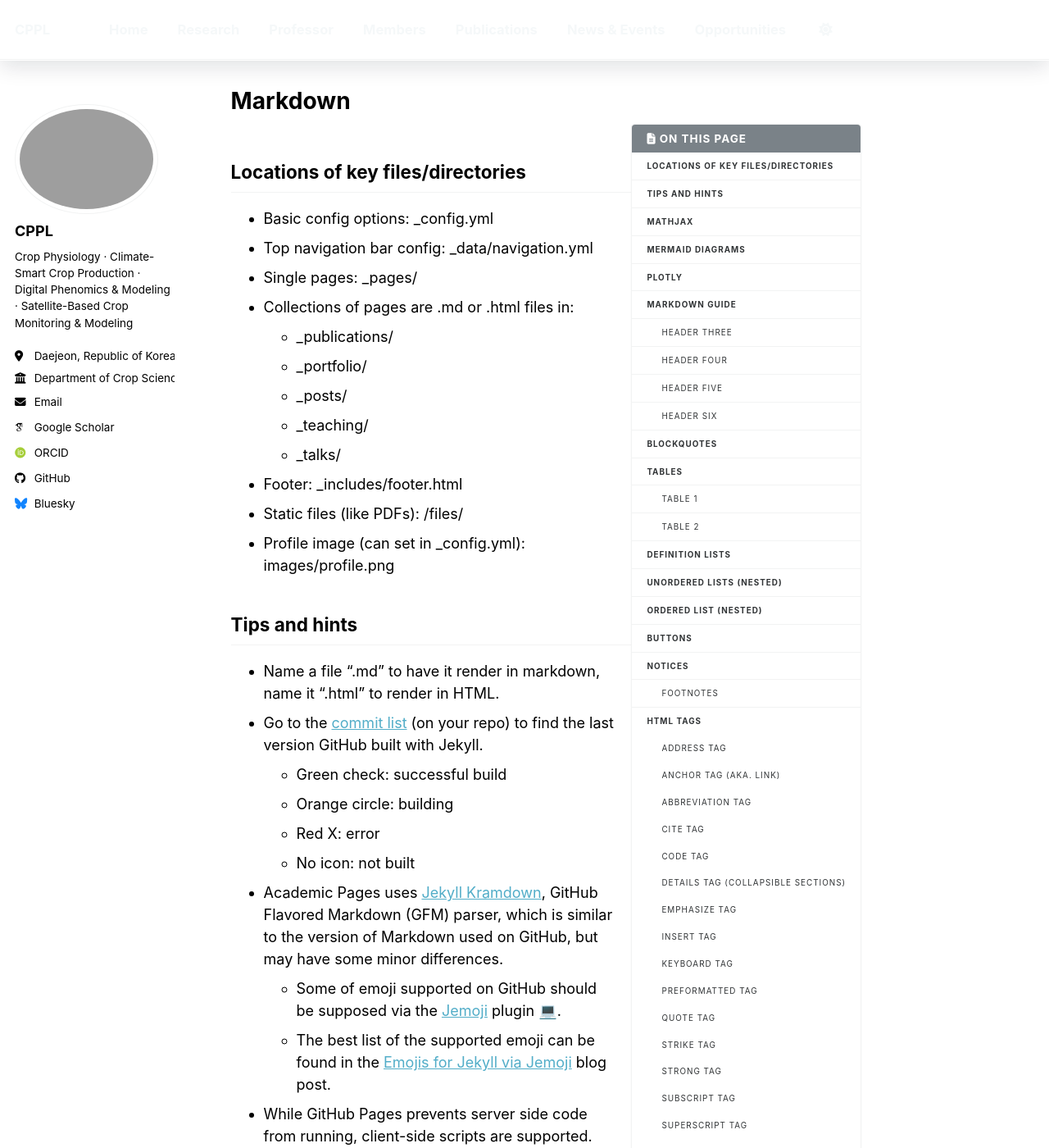
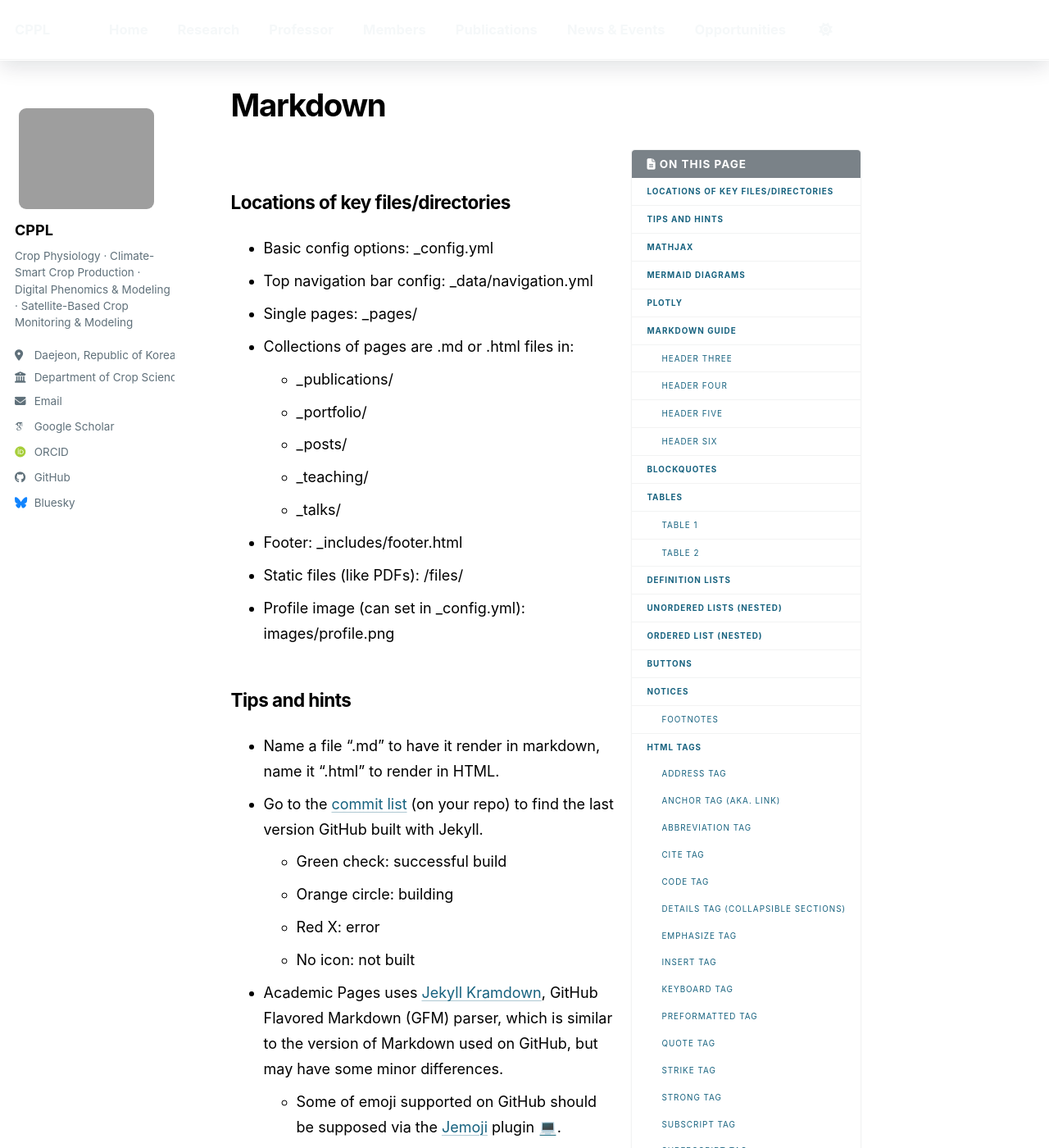
Before and after one commit to HYEONSEOKLEE-Prof/hyeonseoklee-prof.github.io, a Jekyll site: the page built from _pages/markdown.md, in a window 1280 px wide and 1400 px high. Shown: the whole window at 82% size. Built offline with Jekyll 4.4.1, drawn with Linux system fonts in a browser that asks for light colours; emoji names are drawn with the system emoji font; some web fonts are replaced; a script bundle is joined from its source files by our own code; library files that are not in the unit come from our copies.

Commit message:
Polish shared content and archive pages

```diff
--- a/assets/css/cppl-polish.css
+++ b/assets/css/cppl-polish.css
@@ -505,3 +505,71 @@
   .cppl-hero img { border-radius:8px; }
   .cppl-profile-card,.cppl-members-hero { border-radius:12px; }
 }
+
+
+
+/* Shared treatment for publications, news, opportunities and archive pages */
+.page__title {
+  margin-bottom:1.25rem;
+  padding-bottom:.7rem;
+  border-bottom:1px solid var(--cppl-rule);
+  color:var(--cppl-deep);
+  font-size:clamp(1.8rem,3vw,2.5rem);
+  letter-spacing:-.035em;
+}
+.page__content h2:not(.cppl-section-title):not(.cppl-member-section-title) {
+  margin-top:2.25em;
+  padding-bottom:.55rem;
+  border-bottom:1px solid var(--cppl-rule);
+  color:var(--cppl-deep);
+  letter-spacing:-.025em;
+}
+.page__content h3 { color:#26465a; letter-spacing:-.015em; }
+.page__content p,.page__content li { line-height:1.72; }
+.page__content a {
+  color:#17627f;
+  text-decoration-color:rgba(23,98,127,.35);
+  text-decoration-thickness:1px;
+  text-underline-offset:3px;
+}
+.page__content a:hover { color:#0b3767; text-decoration-color:var(--cppl-leaf); }
+.page__content blockquote {
+  margin-left:0;
+  padding:1rem 1.2rem;
+  border-left:3px solid var(--cppl-leaf);
+  background:#edf2ed;
+  color:#4e6069;
+}
+.archive__subtitle {
+  padding-bottom:.65rem;
+  border-bottom:1px solid var(--cppl-rule);
+  color:var(--cppl-deep);
+}
+.list__item { padding-bottom:1.2rem; border-bottom:1px solid var(--cppl-rule); }
+.archive__item-title a { color:var(--cppl-deep); }
+.btn {
+  border-radius:8px;
+  background:var(--cppl-deep);
+  box-shadow:none;
+}
+.sidebar .author__avatar img {
+  border:1px solid var(--cppl-rule);
+  border-radius:14px;
+  box-shadow:none;
+}
+.sidebar .author__name { color:var(--cppl-deep); }
+.sidebar .author__bio,.sidebar .author__urls { color:#5f707a; }
+
+html[data-theme="dark"] .page__title,
+html[data-theme="dark"] .page__content h2:not(.cppl-section-title):not(.cppl-member-section-title),
+html[data-theme="dark"] .page__content h3,
+html[data-theme="dark"] .archive__subtitle,
+html[data-theme="dark"] .archive__item-title a,
+html[data-theme="dark"] .sidebar .author__name { color:#f0f5f6; }
+html[data-theme="dark"] .page__title,
+html[data-theme="dark"] .page__content h2:not(.cppl-section-title):not(.cppl-member-section-title),
+html[data-theme="dark"] .archive__subtitle,
+html[data-theme="dark"] .list__item { border-color:#29404a; }
+html[data-theme="dark"] .page__content blockquote { background:#0c202b; color:#afbec5; }
+html[data-theme="dark"] .sidebar .author__bio,
+html[data-theme="dark"] .sidebar .author__urls { color:#afbec5; }
```
